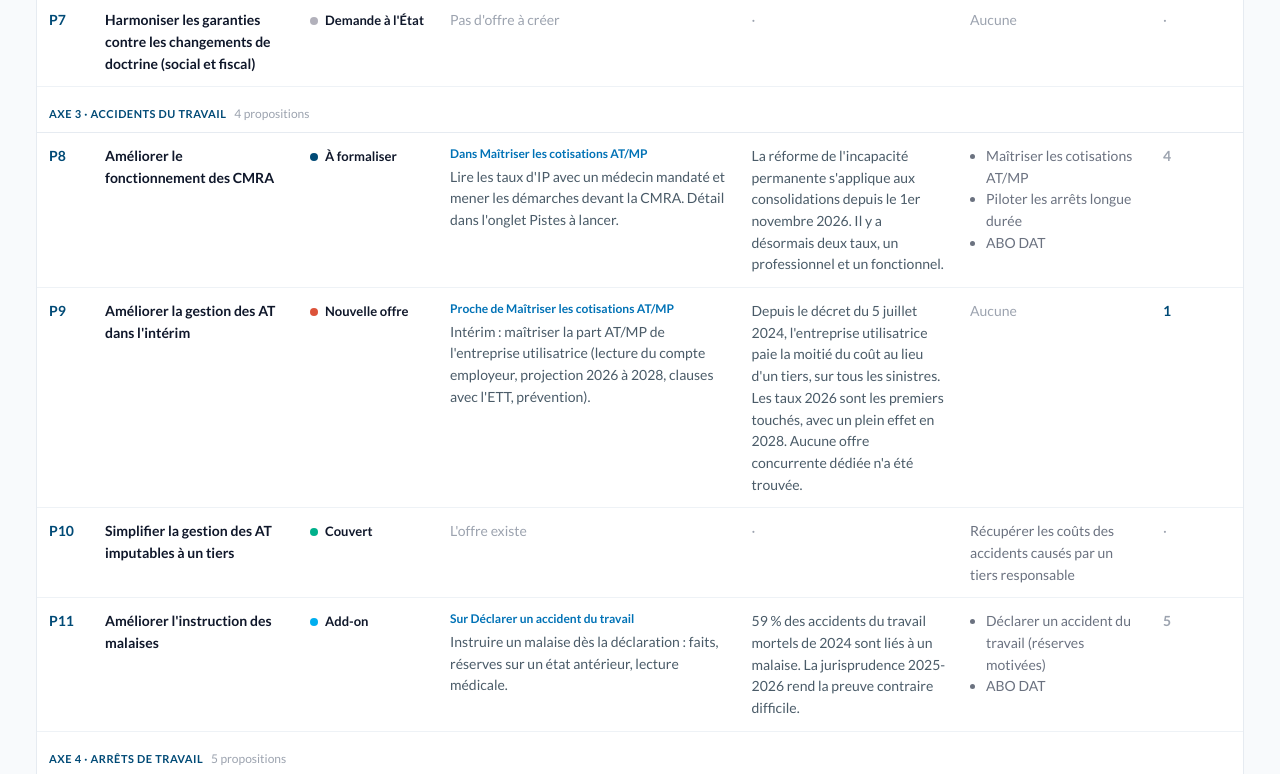
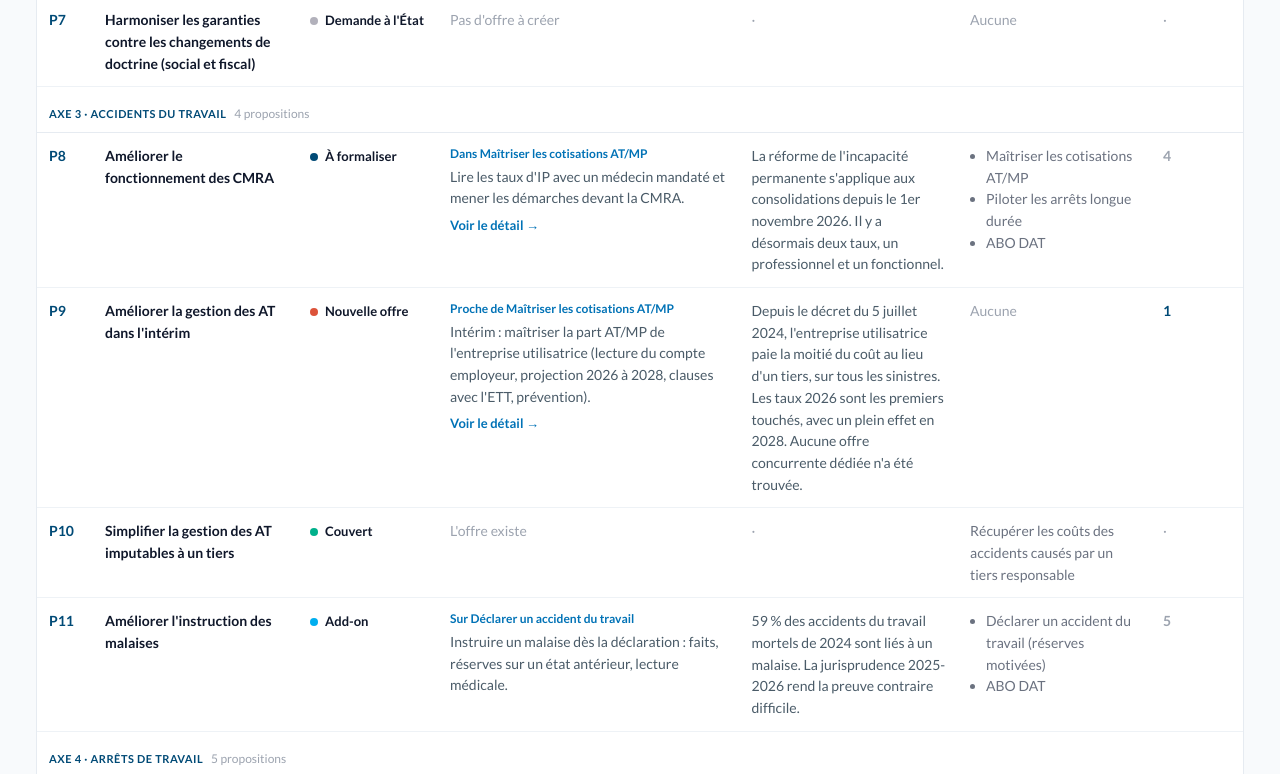
Before and after one commit to ayming-france/livre-blanc-2026-offres, a plain HTML site: page index.html in a window 1280 px wide. Shown: the part 1343-2117 px from the top of the page. Drawn offline with Linux system fonts and the light colour scheme.

Commit message:
Detail links from table rows to pistes.

```diff
--- a/index.html
+++ b/index.html
@@ -12,6 +12,8 @@
 <style>
 #map col.c-n{width:56px} #map col.c-prop{width:17%} #map col.c-st{width:140px} #map col.c-pis{width:25%} #map col.c-why{width:auto} #map col.c-off{width:16%} #map col.c-pr{width:92px}
 #map td.off{color:var(--muted)}
+.more{display:block;margin-top:6px;font-size:13px;font-weight:700;color:var(--mid);text-decoration:none}
+.more:hover{text-decoration:underline}
 
 </style>
 </head>
@@ -67,19 +69,19 @@
   var ST_ORDER={new:0,addon:1,prac:2,ok:3,pol:4};
   var rows=[
     {n:1,axe:1,prop:"Recentrer les cotisations sur le financement des risques sociaux",offers:["Optimisation des charges sociales (les lignes versement mobilité, FNAL et PEEC se vérifient déjà)"],st:"pol"},
-    {n:2,axe:1,prop:"Neutraliser les effets de bord des allègements (RGDU, ICCP, heures sup, NAO, PPV)",offers:["Optimisation des charges sociales, qui traite déjà la RGDU sur les années passées"],st:"addon",on:"Sur Optimisation des charges sociales",piste:"Simuler le coût d'une NAO sous RGDU, scénario par scénario, sur la paie du client.",why:"Le SMIC de référence de la RGDU reste gelé à sa valeur de janvier 2026, donc chaque hausse réduit l'allègement. C'est la saison des NAO, et le PLFSS 2027 est encore en débat.",prio:3},
+    {n:2,axe:1,prop:"Neutraliser les effets de bord des allègements (RGDU, ICCP, heures sup, NAO, PPV)",offers:["Optimisation des charges sociales, qui traite déjà la RGDU sur les années passées"],st:"addon",on:"Sur Optimisation des charges sociales",more:"nao",piste:"Simuler le coût d'une NAO sous RGDU, scénario par scénario, sur la paie du client.",why:"Le SMIC de référence de la RGDU reste gelé à sa valeur de janvier 2026, donc chaque hausse réduit l'allègement. C'est la saison des NAO, et le PLFSS 2027 est encore en débat.",prio:3},
     {n:3,axe:1,prop:"Simplifier frais professionnels et avantages en nature",offers:["Optimisation des charges sociales","Accompagner un contrôle URSSAF"],st:"new",on:"Offre sectorielle",piste:"Anticiper la fin de la DFS, fiabiliser frais professionnels et avantages en nature.",why:"La DFS baisse chaque année jusqu'à sa fin (2029 pour la propreté, 2032 pour le BTP, 2038 pour les journalistes). Le barème véhicule a changé en février 2025, et le régime des bornes de recharge s'arrête fin 2027.",prio:6},
     {n:4,axe:2,prop:"Délai d'application pour toute nouvelle norme sur le coût du travail",offers:[],st:"pol"},
     {n:5,axe:2,prop:"Neutraliser les redressements fondés sur une doctrine nouvelle, élargir le rescrit social",offers:["Accompagner un contrôle URSSAF, qui intervient une fois le contrôle lancé"],st:"addon",on:"Sur Accompagner un contrôle URSSAF",piste:"Sécuriser une pratique avant le contrôle, avec un rescrit préparé avec le cabinet d'avocats indépendants choisi d'un commun accord.",why:"Le rescrit n'est plus possible une fois l'avis de contrôle reçu. L'accord tacite d'un contrôle passé se prouve mal, et la jurisprudence 2026 l'a confirmé.",prio:7},
     {n:6,axe:2,prop:"Encadrer les revirements de jurisprudence",offers:["Optimisation des charges sociales"],st:"addon",on:"Sur Optimisation des charges sociales",piste:"Chiffrer l'impact d'un revirement sur la paie, avec congés payés et maladie comme premier cas.",why:"Les anciens salariés peuvent réclamer leurs congés acquis pendant un arrêt maladie jusqu'au 24 avril 2027.",prio:7},
     {n:7,axe:2,prop:"Harmoniser les garanties contre les changements de doctrine (social et fiscal)",offers:[],st:"pol"},
-    {n:8,axe:3,prop:"Améliorer le fonctionnement des CMRA",offers:["Maîtriser les cotisations AT/MP","Piloter les arrêts longue durée","ABO DAT"],st:"prac",on:"Dans Maîtriser les cotisations AT/MP",piste:"Lire les taux d'IP avec un médecin mandaté et mener les démarches devant la CMRA. Détail dans l'onglet Pistes à lancer.",why:"La réforme de l'incapacité permanente s'applique aux consolidations depuis le 1er novembre 2026. Il y a désormais deux taux, un professionnel et un fonctionnel.",prio:4},
-    {n:9,axe:3,prop:"Améliorer la gestion des AT dans l'intérim",offers:[],st:"new",on:"Proche de Maîtriser les cotisations AT/MP",piste:"Intérim : maîtriser la part AT/MP de l'entreprise utilisatrice (lecture du compte employeur, projection 2026 à 2028, clauses avec l'ETT, prévention).",why:"Depuis le décret du 5 juillet 2024, l'entreprise utilisatrice paie la moitié du coût au lieu d'un tiers, sur tous les sinistres. Les taux 2026 sont les premiers touchés, avec un plein effet en 2028. Aucune offre concurrente dédiée n'a été trouvée.",prio:1},
+    {n:8,axe:3,prop:"Améliorer le fonctionnement des CMRA",offers:["Maîtriser les cotisations AT/MP","Piloter les arrêts longue durée","ABO DAT"],st:"prac",on:"Dans Maîtriser les cotisations AT/MP",more:"p8",piste:"Lire les taux d'IP avec un médecin mandaté et mener les démarches devant la CMRA.",why:"La réforme de l'incapacité permanente s'applique aux consolidations depuis le 1er novembre 2026. Il y a désormais deux taux, un professionnel et un fonctionnel.",prio:4},
+    {n:9,axe:3,prop:"Améliorer la gestion des AT dans l'intérim",offers:[],st:"new",on:"Proche de Maîtriser les cotisations AT/MP",more:"interim",piste:"Intérim : maîtriser la part AT/MP de l'entreprise utilisatrice (lecture du compte employeur, projection 2026 à 2028, clauses avec l'ETT, prévention).",why:"Depuis le décret du 5 juillet 2024, l'entreprise utilisatrice paie la moitié du coût au lieu d'un tiers, sur tous les sinistres. Les taux 2026 sont les premiers touchés, avec un plein effet en 2028. Aucune offre concurrente dédiée n'a été trouvée.",prio:1},
     {n:10,axe:3,prop:"Simplifier la gestion des AT imputables à un tiers",offers:["Récupérer les coûts des accidents causés par un tiers responsable"],st:"ok"},
     {n:11,axe:3,prop:"Améliorer l'instruction des malaises",offers:["Déclarer un accident du travail (réserves motivées)","ABO DAT"],st:"addon",on:"Sur Déclarer un accident du travail",piste:"Instruire un malaise dès la déclaration : faits, réserves sur un état antérieur, lecture médicale.",why:"59 % des accidents du travail mortels de 2024 sont liés à un malaise. La jurisprudence 2025-2026 rend la preuve contraire difficile.",prio:5},
-    {n:12,axe:4,prop:"Lutter contre les arrêts injustifiés ou trop longs",offers:["Piloter les arrêts longue durée (AT seulement)","IJ et activité non autorisée","Collecter et traiter les arrêts"],st:"new",on:"Offre absentéisme maladie",piste:"Maîtriser l'absentéisme maladie : diagnostic sur les données DSN et IJ, contre-visites encadrées, plan de retour au travail.",why:"Depuis le 1er septembre 2026, un premier arrêt est plafonné à 31 jours et chaque prolongation à 62 jours. La loi contre les fraudes de 2026 permet à l'employeur d'arrêter le maintien de salaire après une contre-visite négative.",prio:2},
-    {n:13,axe:4,prop:"Faciliter les reprises anticipées et la coordination des acteurs",offers:[],st:"new",on:"Volet de l'offre absentéisme maladie",piste:"Plan de retour à 30, 90 et 120 jours : visite de pré-reprise, rendez-vous de liaison, temps partiel thérapeutique.",why:"Même calendrier que P12.",prio:2},
-    {n:14,axe:4,prop:"Renforcer les contrôles",offers:["Piloter les arrêts longue durée (signalement à la CPAM, AT seulement)"],st:"new",on:"Volet de l'offre absentéisme maladie",piste:"Contre-visite sur les arrêts maladie, organisée avec des médecins partenaires.",why:"Même calendrier que P12.",prio:2},
+    {n:12,axe:4,prop:"Lutter contre les arrêts injustifiés ou trop longs",offers:["Piloter les arrêts longue durée (AT seulement)","IJ et activité non autorisée","Collecter et traiter les arrêts"],st:"new",on:"Offre absentéisme maladie",more:"absenteisme",piste:"Maîtriser l'absentéisme maladie : diagnostic sur les données DSN et IJ, contre-visites encadrées, plan de retour au travail.",why:"Depuis le 1er septembre 2026, un premier arrêt est plafonné à 31 jours et chaque prolongation à 62 jours. La loi contre les fraudes de 2026 permet à l'employeur d'arrêter le maintien de salaire après une contre-visite négative.",prio:2},
+    {n:13,axe:4,prop:"Faciliter les reprises anticipées et la coordination des acteurs",offers:[],st:"new",on:"Volet de l'offre absentéisme maladie",more:"absenteisme",piste:"Plan de retour à 30, 90 et 120 jours : visite de pré-reprise, rendez-vous de liaison, temps partiel thérapeutique.",why:"Même calendrier que P12.",prio:2},
+    {n:14,axe:4,prop:"Renforcer les contrôles",offers:["Piloter les arrêts longue durée (signalement à la CPAM, AT seulement)"],st:"new",on:"Volet de l'offre absentéisme maladie",more:"absenteisme",piste:"Contre-visite sur les arrêts maladie, organisée avec des médecins partenaires.",why:"Même calendrier que P12.",prio:2},
     {n:15,axe:4,prop:"Assurer l'efficacité du dispositif « SOS Fraudes »",offers:["IJ et activité non autorisée","Signalement structuré dans Piloter les arrêts longue durée"],st:"ok"},
     {n:16,axe:4,prop:"Choc émotionnel au travail et pouvoir de direction",offers:["Déclarer un accident du travail","Traiter un questionnaire de maladie professionnelle","Évaluer les risques professionnels (DUERP)"],st:"addon",on:"Sur Déclarer un accident du travail",piste:"Même add-on que P11, étendu aux chocs émotionnels après un échange managérial.",why:"Les AT psychosociaux sont en hausse. Un entretien devenu disciplinaire peut être reconnu comme AT (Cass. 2025).",prio:5}
   ];
@@ -121,7 +123,7 @@
         last=g;
       }
       var offers=r.offers.length?(r.offers.length>1?'<ul class="offers">'+r.offers.map(function(o){return '<li>'+esc(o)+'</li>';}).join('')+'</ul>':esc(r.offers[0])):'<span class="dim">Aucune</span>';
-      var piste=r.piste?'<span class="kind">'+esc(r.on)+'</span>'+esc(r.piste):'<span class="dim">'+(r.st==='ok'?"L'offre existe":"Pas d'offre à créer")+'</span>';
+      var piste=r.piste?'<span class="kind">'+esc(r.on)+'</span>'+esc(r.piste)+(r.more?'<a class="more" href="pistes.html#'+r.more+'">Voir le détail →</a>':''):'<span class="dim">'+(r.st==='ok'?"L'offre existe":"Pas d'offre à créer")+'</span>';
       var pr=r.prio?'<span class="prio'+(r.prio<=3?' hi':'')+'">'+r.prio+'</span>':'<span class="dim">·</span>';
       html+='<tr><td class="n">P'+r.n+'</td><td class="prop">'+esc(r.prop)+'</td><td data-l="Statut">'+status(r.st)+'</td><td data-l="Piste proposée">'+piste+'</td><td data-l="Pourquoi maintenant"'+(r.why?'':' class="nil"')+'>'+(r.why?esc(r.why):'<span class="dim">·</span>')+'</td><td class="off" data-l="Ce que nous vendons déjà">'+offers+'</td><td data-l="Priorité"'+(r.prio?'':' class="nil"')+'>'+pr+'</td></tr>';
     });
```
Also changed, not shown: pistes.html (+5 -4 lines).
